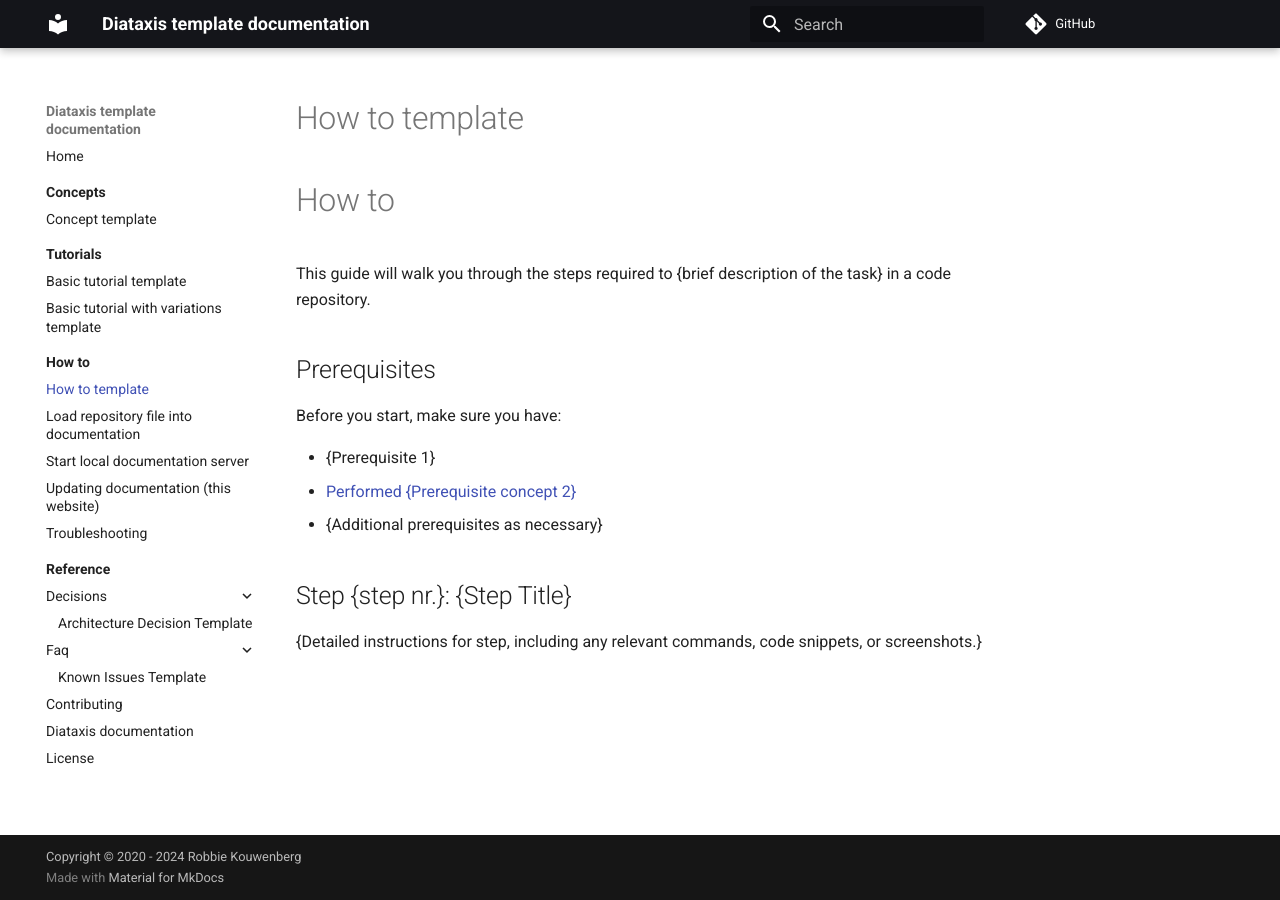
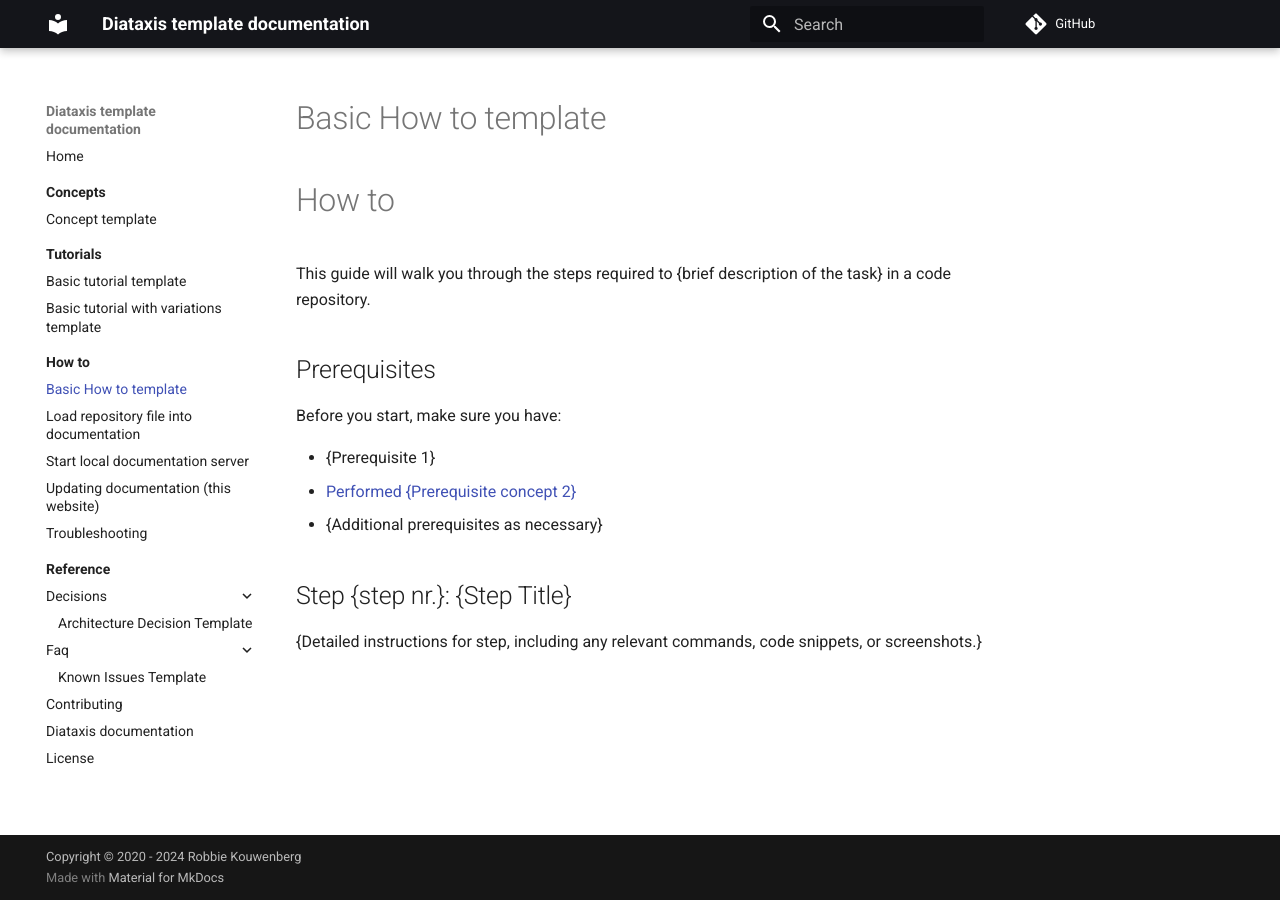
Before and after one commit to robbiekouwenberg/diataxis-template, an MkDocs documentation site: the page built from docs/how-to/basic-how-to-tmpl.md, in a window 1280 px wide. Built offline with MkDocs 1.6.1 and Material for MkDocs 9.7.7, drawn with Linux system fonts in a browser that asks for light colours; comment, search, counter and statistics services are not loaded.

Commit message:
Rename template

```diff
--- a/docs/how-to/basic-how-to-tmpl.md
+++ b/docs/how-to/basic-how-to-tmpl.md
@@ -1,4 +1,4 @@
-# How to template
+# Basic How to template
 # How to {Task Name, use Verb Noun syntax. e.g. How to Open a can}
 
 This guide will walk you through the steps required to {brief description of the task} in a code repository.
```
